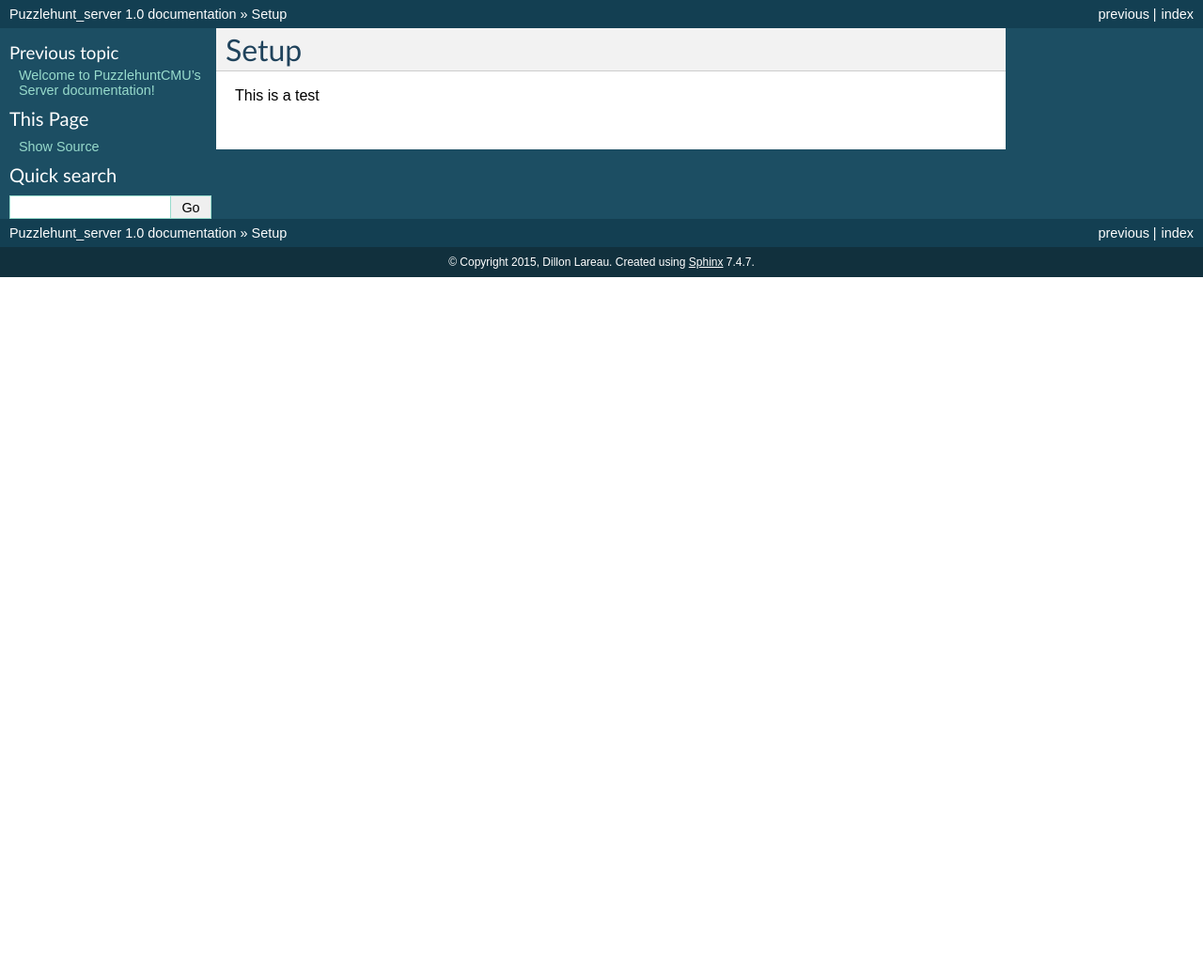
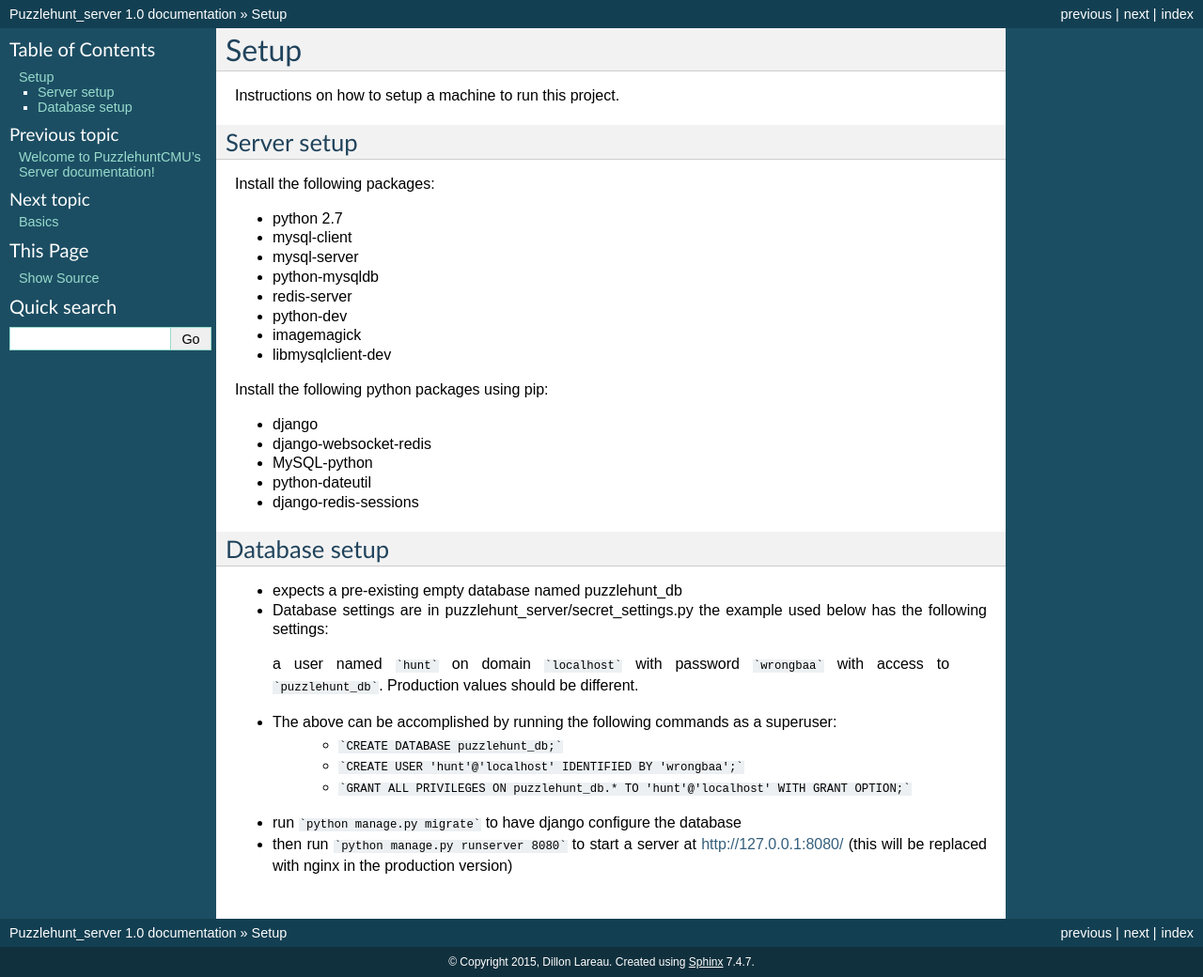
Before and after one commit to dlareau/puzzlehunt_server, a Sphinx documentation site: the page built from docs/setup.rst, in a window 1280 px wide. Shown: the whole page at 94% size. Built offline with Sphinx 7.4.7, drawn with Linux system fonts in a browser that asks for light colours; before the commit the page ends 900 px from its top, so only the background shows below that.

Commit message:
Added more docs

````diff
--- /dev/null
+++ b/docs/basics.rst
@@ -0,0 +1,4 @@
+Basics
+*********
+
+Basic knowledge about the project will go here.
--- /dev/null
+++ b/docs/customization.rst
@@ -0,0 +1,4 @@
+Customization
+*************
+
+How to further customize the hunt will go here.
--- /dev/null
+++ b/docs/hunt_creation.rst
@@ -0,0 +1,4 @@
+How to Create a Hunt
+***************
+
+Instructions on how to create a hunt will go here.
--- /dev/null
+++ b/docs/hunt_running.rst
@@ -0,0 +1,4 @@
+How to Run a Hunt
+*******************
+
+Instructions on how to run a hunt will go here.
--- a/docs/setup.rst
+++ b/docs/setup.rst
@@ -1,4 +1,39 @@
 Setup
 *********
 
-This is a test
+Instructions on how to setup a machine to run this project.
+
+Server setup
+------------
+
+Install the following packages:
+
+- python 2.7
+- mysql-client
+- mysql-server
+- python-mysqldb
+- redis-server
+- python-dev
+- imagemagick
+- libmysqlclient-dev
+
+Install the following python packages using pip:
+
+- django
+- django-websocket-redis
+- MySQL-python
+- python-dateutil
+- django-redis-sessions
+
+Database setup
+--------------
+
+- expects a pre-existing empty database named puzzlehunt_db
+- Database settings are in puzzlehunt_server/secret_settings.py the example used below has the following settings:
+ a user named ```hunt``` on domain ```localhost``` with password ```wrongbaa``` with access to ```puzzlehunt_db```. Production values should be different.
+- The above can be accomplished by running the following commands as a superuser:
+   - ```CREATE DATABASE puzzlehunt_db;```
+   - ```CREATE USER 'hunt'@'localhost' IDENTIFIED BY 'wrongbaa';```
+   - ```GRANT ALL PRIVILEGES ON puzzlehunt_db.* TO 'hunt'@'localhost' WITH GRANT OPTION;```
+- run ```python manage.py migrate``` to have django configure the database
+- then run ```python manage.py runserver 8080``` to start a server at http://127.0.0.1:8080/ (this will be replaced with nginx in the production version)
````
Also changed, not shown: docs/index.rst (+4 -23 lines), 2 other files.
